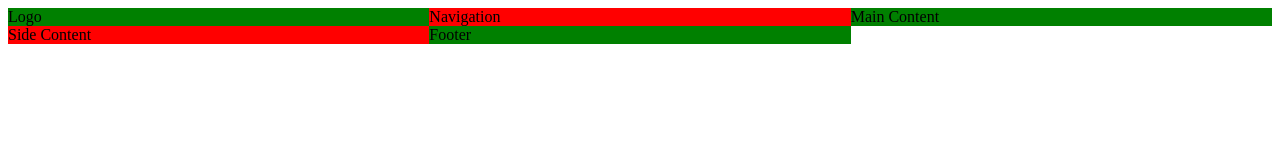
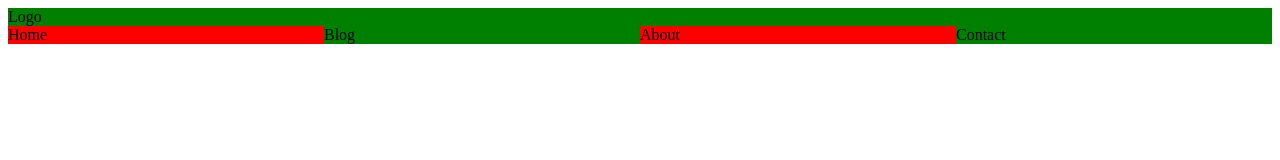
Before and after one commit to lootster/css-grid, a plain HTML site: page index.html in a window 1280 px wide. Drawn offline with Linux system fonts and the light colour scheme.

Commit message:
CSS Grid created

```diff
--- a/index.html
+++ b/index.html
@@ -12,10 +12,10 @@
 <body>
   <div class="wrapper">
     <div class="logo">Logo</div>
-    <div class="navigation">Navigation</div>
-    <div class="mainContent">Main Content</div>
-    <div class="sideContent">Side Content</div>
-    <div class="footer">Footer</div>
+    <div class="home">Home</div>
+    <div class="blog">Blog</div>
+    <div class="about">About</div>
+    <div class="contact">Contact</div>
   </div>
 
 </body>
--- a/styles.css
+++ b/styles.css
@@ -1,7 +1,15 @@
 .wrapper{
   display: grid;
-  grid-template-columns: 1fr 1fr 1fr;
+  grid-template-columns: 1fr 1fr 1fr 1fr;
+  grid-auto-rows: 1fr;
+  /* grid-gap: 10px; */
 }
+
+.logo{
+  grid-column: 1/5;
+}
+
+
 
 .wrapper div:nth-child(even){
   background: red;
```
